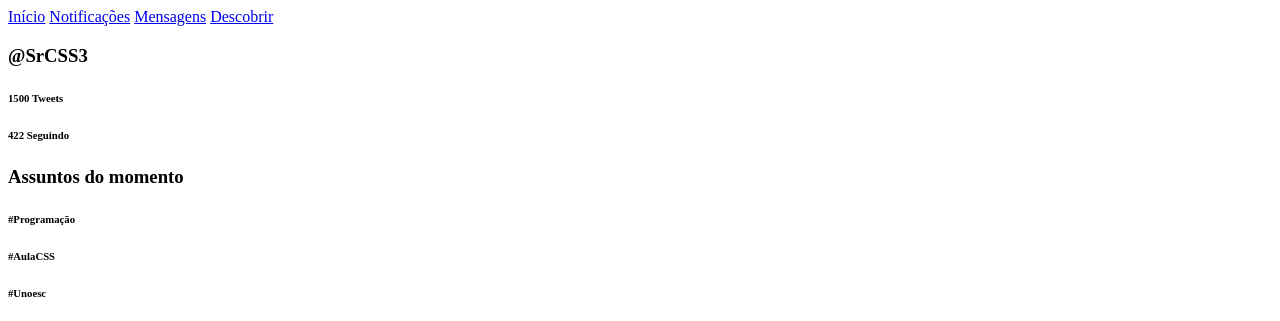
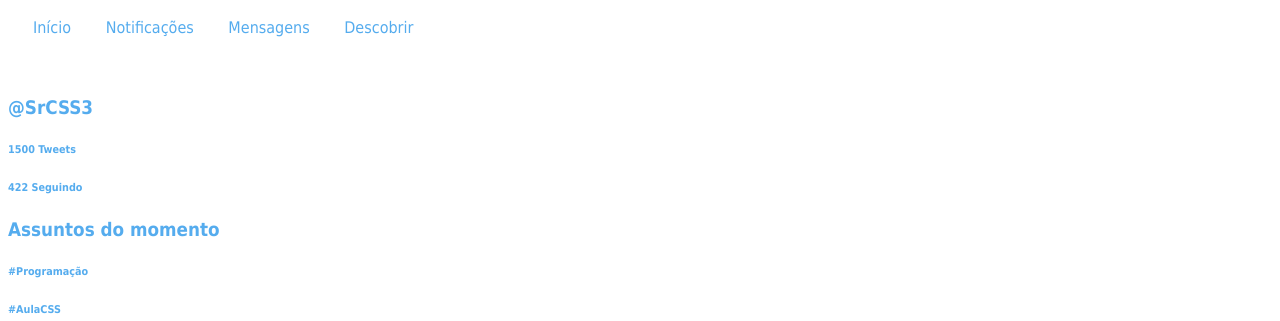
Before and after one commit to larentispedro/atividade2, a plain HTML site: page index.html in a window 1280 px wide. Shown: the top 321 px of the page. Drawn offline with Linux system fonts and the light colour scheme; files whose address does not match are found by name.

Commit message:
Update estilos.css

```diff
--- a/estilos.css
+++ b/estilos.css
@@ -1,4 +1,38 @@
 body {
+    margin 0;
+    background-image: url("twitter/nuvens.jpg");
+    background-repeat: no-repeat;
+    background-attachment: fixed;
+    background-position: center;
+    font-family: Tahoma, sans-serif;
+    font-size: 12pt;
+    color: #55acee;
+}
 
+#cabecalho {
+    width: 100%;
+    height: 50px;
+    background-color: white;
+    padding: 10px;
+    margin-bottom: 10px;
+}
+
+a {
+    padding: 15px;
+    text-decoration: none;
+    color: #55acee;
+}
+
+a:hover {
+    background-color:#c0deed;
+    color: #ffffff;
+    border-radius: 5px;
+}
+
+inf {
+    width: 250px;
+    float: left;
+    margin-left: 50px;
+    margin-right: 10px;
 
 }
```
